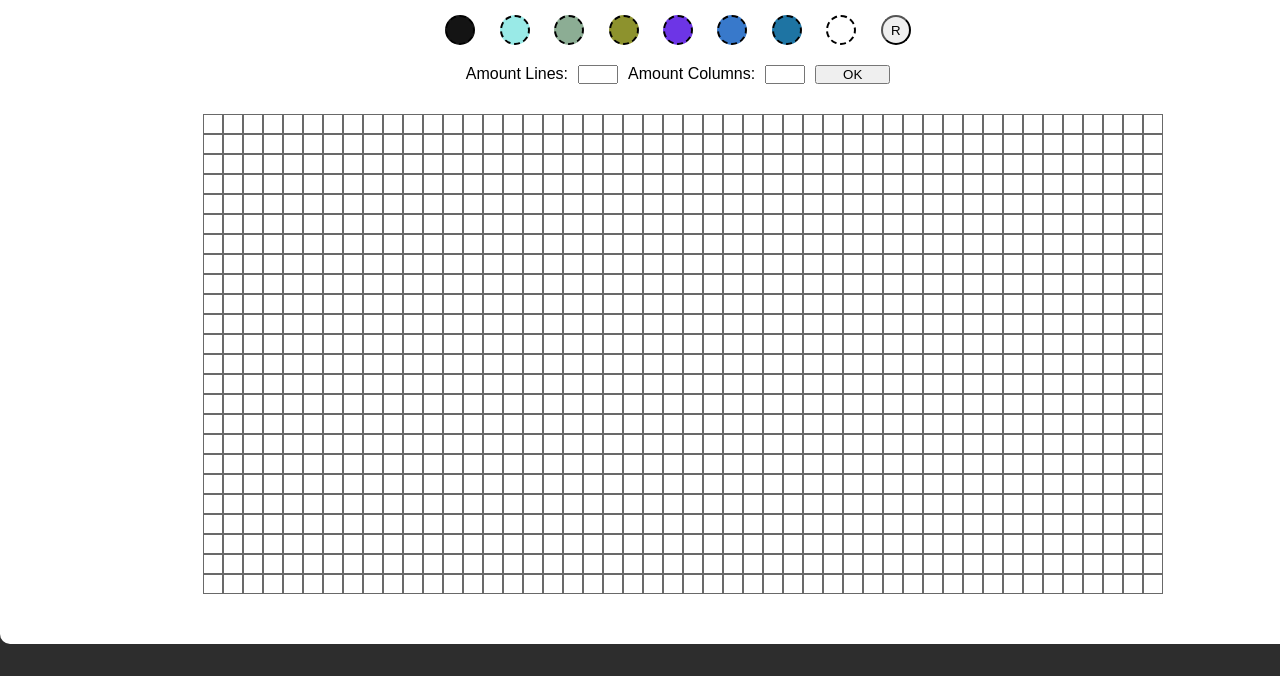
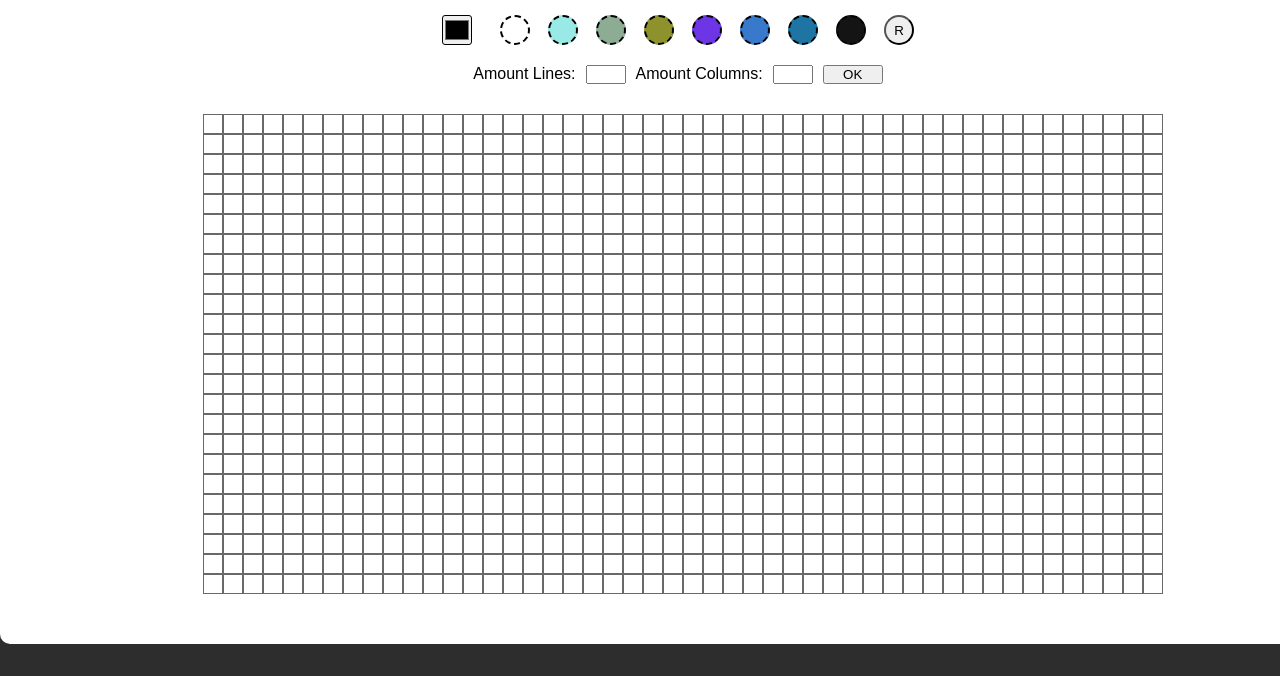
Before and after one commit to edsfradique/js-jonas-schmedtmann, a plain HTML site: page PROJECT'S/Pixels Art/index.html in a window 1280 px wide. Shown: the part 144-820 px from the top of the page. Drawn offline with Linux system fonts and the light colour scheme.

Commit message:
:memo: PROJECT Pixels Art update

```diff
--- a/PROJECT'S/Pixels Art/index.html
+++ b/PROJECT'S/Pixels Art/index.html
@@ -13,6 +13,7 @@
         <h1>PIXELS ART</h1>
       </header>
       <section id="choice-container">
+        <input type="color" name="" id="input-color" />
         <div class="choice-color"></div>
         <div class="choice-color"></div>
         <div class="choice-color"></div>
--- a/PROJECT'S/Pixels Art/script.js
+++ b/PROJECT'S/Pixels Art/script.js
@@ -5,6 +5,7 @@ const inputLines = document.querySelector('#input-lines');
 const inputColumns = document.querySelector('#input-columns');
 const btnOK = document.querySelector('#btn-ok');
 const btnR = document.querySelector('#choice-roll');
+const inputColor = document.querySelector('#input-color');
 
 // Gera a cor aleatória
 const getNumberRandom = () => Math.trunc(Math.random() * 255) + 1;
@@ -16,9 +17,10 @@ const getRandomColor = () =>
 const createColorContainer = () => {
   for (let i = 1; i < choiceColors.length - 1; i += 1) {
     choiceColors[i].style.backgroundColor = getRandomColor();
-    choiceColors[0].style.backgroundColor = 'rgb(20, 20, 20)';
-    choiceColors[0].classList.add('select');
-    choiceColors[choiceColors.length - 1] = 'white';
+    choiceColors[0].style.backgroundColor = 'white';
+    choiceColors[choiceColors.length - 1].style.backgroundColor =
+      'rgb(20, 20, 20)';
+    choiceColors[choiceColors.length - 1].classList.add('select');
   }
 };
 
@@ -107,6 +109,12 @@ const rollColors = () => {
   });
 };
 
+const inputColorChange = () => {
+  inputColor.addEventListener('input', () => {
+    choiceColors[0].style.backgroundColor = inputColor.value;
+  });
+};
+
 // window.onload
 window.onload = () => {
   createColorContainer();
@@ -116,4 +124,5 @@ window.onload = () => {
   paintPixelsBoard();
   chanceBoardSize();
   rollColors();
+  inputColorChange();
 };
--- a/PROJECT'S/Pixels Art/style.css
+++ b/PROJECT'S/Pixels Art/style.css
@@ -68,8 +68,14 @@ input {
   width: 40px;
 }
 
+#input-color {
+  width: 30px;
+  height: 30px;
+  border-radius: 3px;
+}
+
 button {
-  width: 75px;
+  width: 60px;
 }
 
 #pixels-container {
```
